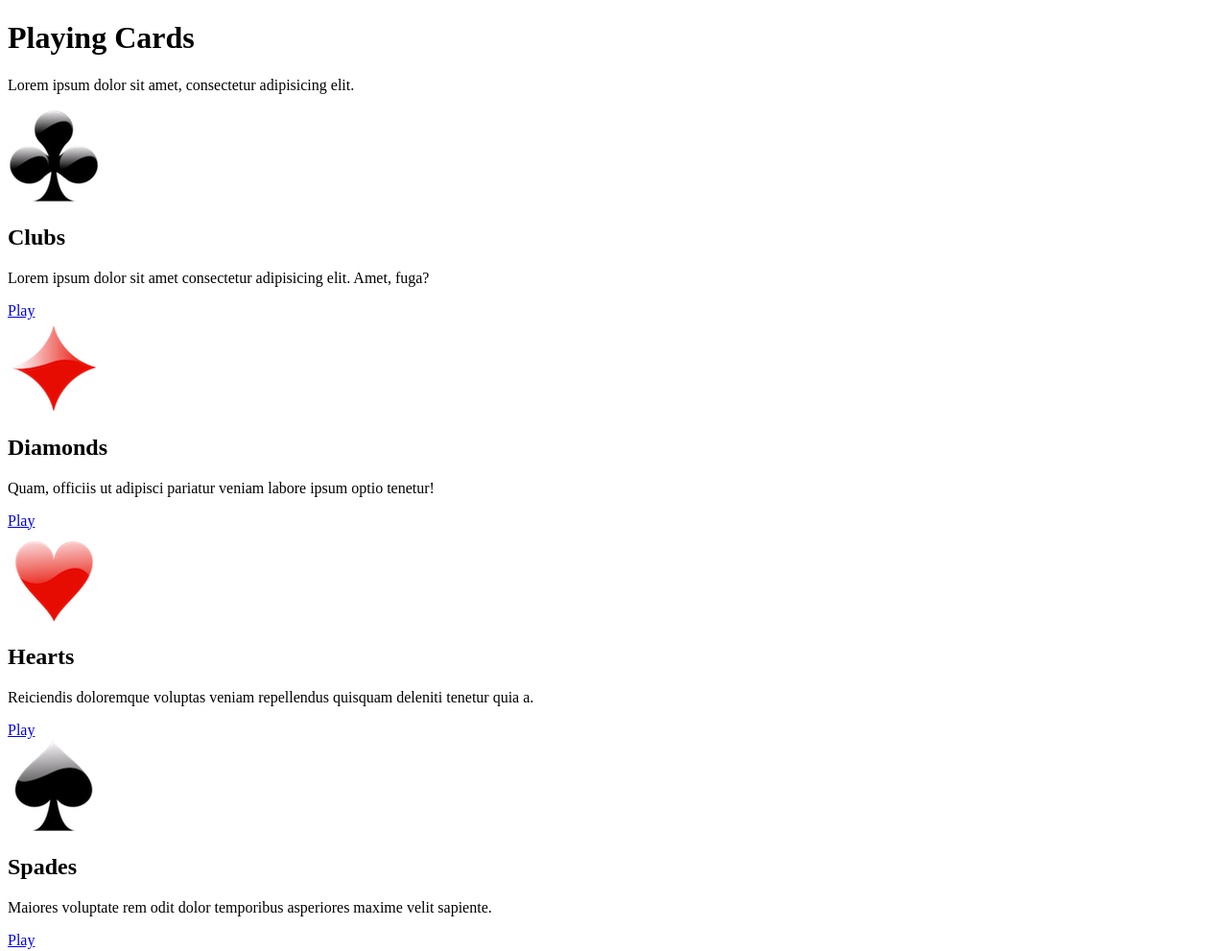
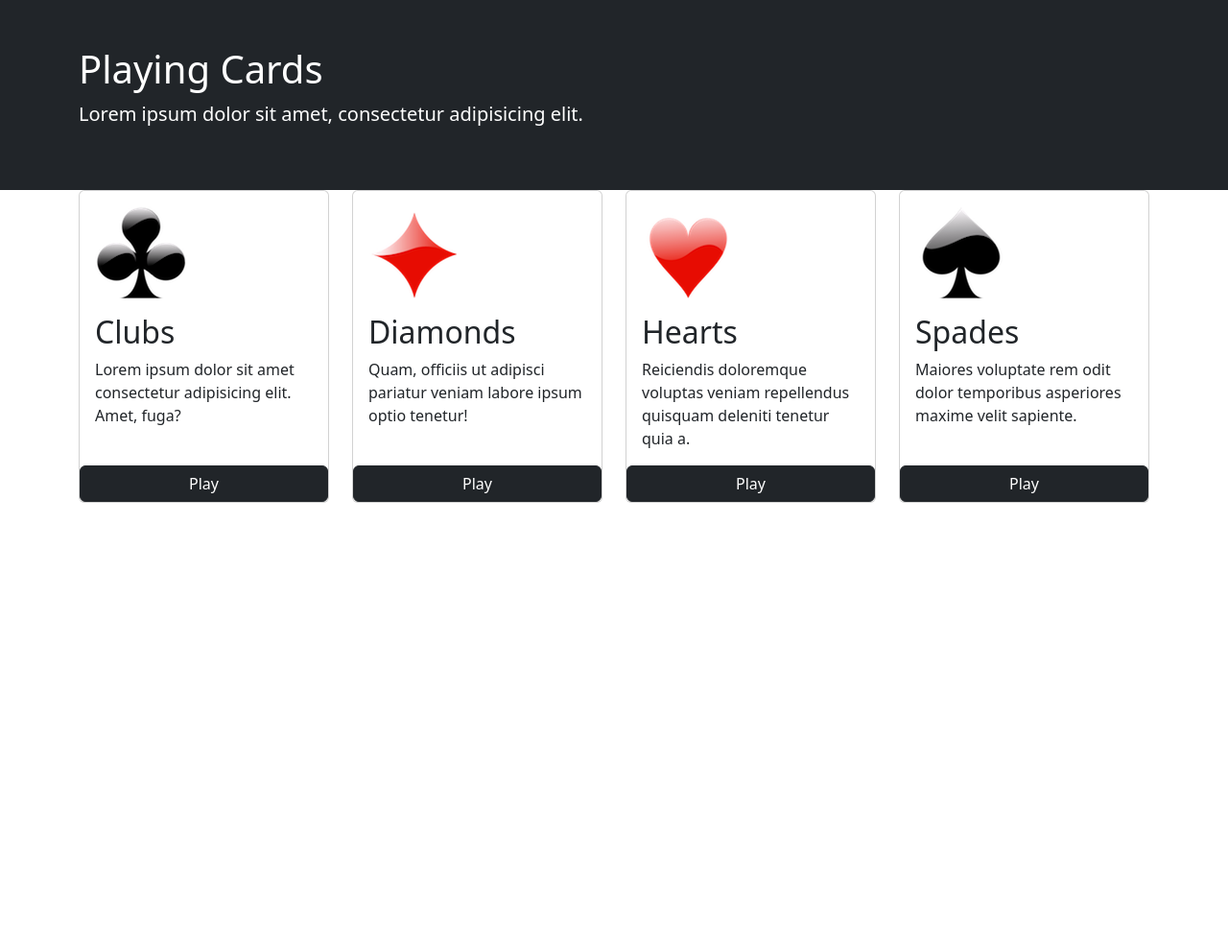
Before and after one commit to info340a-wi24/problem-set-04-eelmi, a plain HTML site: page problem-b/index.html in a window 1280 px wide. Shown: the whole page at 96% size. After the commit the page ends 800 px from the top, so only its background shows below. Drawn offline with nearby package versions, Linux system fonts and the light colour scheme.

Commit message:
Add Changes

```diff
--- a/problem-a/css/style.css
+++ b/problem-a/css/style.css
@@ -0,0 +1,87 @@
+body {
+    margin: .5rem;
+    background-color: #93b8d7;
+    color: white;
+}
+nav a {
+    color: white;
+    font-size: 2.5rem;
+    margin-right: .5em;
+}
+#social-links {
+    display: none;
+}
+main {
+    text-align: center;
+    font-family: 'Kaushan Script', fantasy;
+    margin-top: 23vh;
+}
+
+h1 {
+    font-size: 4rem;
+}
+
+h2 {
+    font-size: 2rem;
+    margin-top: 2em;
+}
+
+footer {
+    display: none;
+}
+
+@media (min-width: 598px) {
+    #hamburger-menu {
+        display: none;
+    }
+
+    #social-links {
+        display: block;
+    }
+}
+
+@media (min-width: 768px) {
+    body {
+        background-image: url('../img/splash-md.jpg');
+        background-position: center;
+        background-size: cover;
+    }
+
+    html {
+        height: 100%;
+    }
+    main {
+        text-shadow: 1px 1px #153c43;
+    }
+    footer {
+        display: block;
+        position: fixed;
+        bottom: 0;
+        right: 0;
+    }
+
+}
+
+@media (min-width: 992px) {
+    body {
+        background-image: url('../img/splash-lg.jpg');
+    }
+
+    nav a {
+        font-size: 1.5rem;
+    }
+
+    h1 {
+        font-size: 5rem;
+    }
+
+    h2 {
+        font-size: 3rem;
+    }
+}
+
+@media (min-width: 1200px) {
+    body {
+        background-image: url('../img/splash-xl.jpg');
+    }
+}
--- a/problem-b/index.html
+++ b/problem-b/index.html
@@ -3,50 +3,97 @@
 <head>
   <meta charset="utf-8">
   <title>Playing Cards</title>
-
-  <!-- link in Bootstrap here -->
+  <!-- link in Bootstrap here / from the Bootstrap homepage-->
+  <link href="https://cdn.jsdelivr.net/npm/bootstrap@5.3.2/dist/css/bootstrap.min.css" rel="stylesheet"
+    integrity="sha384-T3c6CoIi6uLrA9TneNEoa7RxnatzjcDSCmG1MXxSR1GAsXEV/Dwwykc2MPK8M2HN" crossorigin="anonymous">
+  <meta name="viewport" content="width=device-width, initial-scale=1, shrink-to-fit=no">
 </head>
 
 <body>
-  <header>
+  <header class="container-fluid text-white bg-dark py-5">
+    <div class="container">
       <h1>Playing Cards</h1>
-    <p>Lorem ipsum dolor sit amet, consectetur adipisicing elit.</p>
+      <p class="lead">Lorem ipsum dolor sit amet, consectetur adipisicing elit.</p>
+    </div>
   </header>
 
   <main>
-
+    <div class="container">
+      <div class="row">
         <!-- Card 1 -->
-    <div>
-      <img src="img/card-club-icon.png" alt="the club suit symbol">
-      <h2>Clubs</h2>
-      <p>Lorem ipsum dolor sit amet consectetur adipisicing elit. Amet, fuga?</p>
-      <a href="#">Play</a>
+        <div class="col-md-6 col-xl-3 d-flex">
+          <div class="card mb-4">
+            <div class="card-body">
+              <div class="row">
+                <div class="col-sm-auto col-xl-12">
+                  <img src="img/card-club-icon.png" alt="the club suit symbol" class="pb-3">
+                </div>
+                <div class="col-sm">
+                  <h2 class="card-title">Clubs</h2>
+                  <p class="card-text">Lorem ipsum dolor sit amet consectetur adipisicing elit. Amet, fuga?</p>
+                </div>
+              </div>
+            </div>
+            <a href="#" class="btn btn-dark">Play</a>
+          </div>
         </div>
 
         <!-- Card 2 -->
-    <div>
-      <img src="img/card-diamond-icon.png" alt="the diamond suit symbol">
-      <h2>Diamonds</h2>
-      <p>Quam, officiis ut adipisci pariatur veniam labore ipsum optio tenetur!</p>
-      <a href="#">Play</a>
+        <div class="col-md-6 col-xl-3 d-flex">
+          <div class="card mb-4">
+            <div class="card-body">
+              <div class="row">
+                <div class="col-sm-auto col-xl-12">
+                  <img src="img/card-diamond-icon.png" alt="the diamond suit symbol" class="pb-3">
+                </div>
+                <div class="col-sm">
+                  <h2 class="card-title">Diamonds</h2>
+                  <p class="card-text">Quam, officiis ut adipisci pariatur veniam labore ipsum optio tenetur!</p>
+                </div>
+              </div>
+            </div>
+            <a href="#" class="btn btn-dark">Play</a>
+          </div>
         </div>
 
         <!-- Card 3 -->
-    <div>
-      <img src="img/card-heart-icon.png" alt="the heart suit symbol">
-      <h2>Hearts</h2>
-      <p>Reiciendis doloremque voluptas veniam repellendus quisquam deleniti tenetur quia a.</p>
-      <a href="#">Play</a>
+        <div class="col-md-6 col-xl-3 d-flex">
+          <div class="card mb-4">
+            <div class="card-body">
+              <div class="row">
+                <div class="col-sm-auto col-xl-12">
+                  <img src="img/card-heart-icon.png" alt="the heart suit symbol" class="pb-3">
+                </div>
+                <div class="col-sm">
+                  <h2 class="card-title">Hearts</h2>
+                  <p class="card-text">Reiciendis doloremque voluptas veniam repellendus quisquam deleniti tenetur quia
+                    a.</p>
+                </div>
+              </div>
+            </div>
+            <a href="#" class="btn btn-dark">Play</a>
+          </div>
         </div>
 
         <!-- Card 4 -->
-    <div>
-      <img src="img/card-spade-icon.png" alt="the heart suit symbol">
-      <h2>Spades</h2>
-      <p>Maiores voluptate rem odit dolor temporibus asperiores maxime velit sapiente.</p>
-      <a href="#">Play</a>
+        <div class="col-md-6 col-xl-3 d-flex">
+          <div class="card mb-4">
+            <div class="card-body">
+              <div class="row">
+                <div class="col-sm-auto col-xl-12">
+                  <img src="img/card-spade-icon.png" alt="the heart suit symbol" class="pb-3">
                 </div>
-
+                <div class="col-sm">
+                  <h2 class="card-title">Spades</h2>
+                  <p class="card-text">Maiores voluptate rem odit dolor temporibus asperiores maxime velit sapiente.</p>
+                </div>
+              </div>
+            </div>
+            <a href="#" class="btn btn-dark">Play</a>
+          </div>
+        </div>
+      </div>
+    </div>
   </main>
 </body>
 </html>
```
Also changed, not shown: problem-a/index.html (+1 -1 lines). Lines whose indentation alone changed are shown as unchanged.
